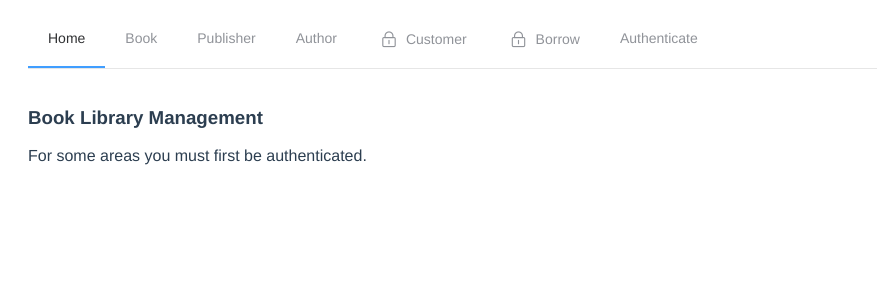
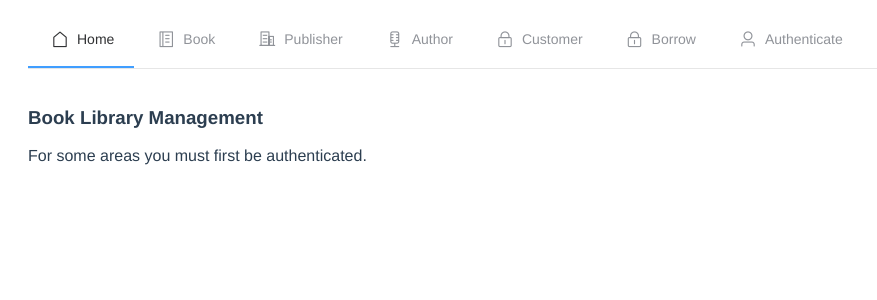
Before and after one commit to tinohager/BookLibrary.Management, a Vue app in the folder BookLibrary.Management.Spa/: page / in a window 1280 px wide. Shown: the top 300 px of the page, without its empty margins (0-877 px from the left). Built offline with nearby package versions, Linux system fonts and the light colour scheme.

Commit message:
Add icons to main menu

```diff
--- a/BookLibrary.Management.Spa/src/App.vue
+++ b/BookLibrary.Management.Spa/src/App.vue
@@ -3,10 +3,30 @@
     <el-container>
       <el-header>
         <el-menu class="el-menu-demo" mode="horizontal" :router="true" :default-active="this.$route.path">
-          <el-menu-item index="/">Home</el-menu-item>
-          <el-menu-item index="/book">Book</el-menu-item>
-          <el-menu-item index="/publisher">Publisher</el-menu-item>
-          <el-menu-item index="/author">Author</el-menu-item>
+          <el-menu-item index="/">
+            <template slot="title">
+              <i class="el-icon-house"></i>
+              <span>Home</span>
+            </template>
+          </el-menu-item>
+          <el-menu-item index="/book">
+           <template slot="title">
+              <i class="el-icon-notebook-2"></i>
+              <span>Book</span>
+            </template>
+          </el-menu-item>
+          <el-menu-item index="/publisher">
+            <template slot="title">
+              <i class="el-icon-office-building"></i>
+              <span>Publisher</span>
+            </template>
+          </el-menu-item>
+          <el-menu-item index="/author">
+            <template slot="title">
+              <i class="el-icon-mic"></i>
+              <span>Author</span>
+            </template>
+          </el-menu-item>
           <el-menu-item index="/customer">
             <template slot="title">
               <i class="el-icon-lock"></i>
@@ -19,7 +39,12 @@
               <span>Borrow</span>
             </template>
           </el-menu-item>
-          <el-menu-item index="/authenticate">Authenticate</el-menu-item>
+          <el-menu-item index="/authenticate">
+            <template slot="title">
+              <i class="el-icon-user"></i>
+              <span>Authenticate</span>
+            </template>
+          </el-menu-item>
         </el-menu>
       </el-header>
       <el-container>
```
